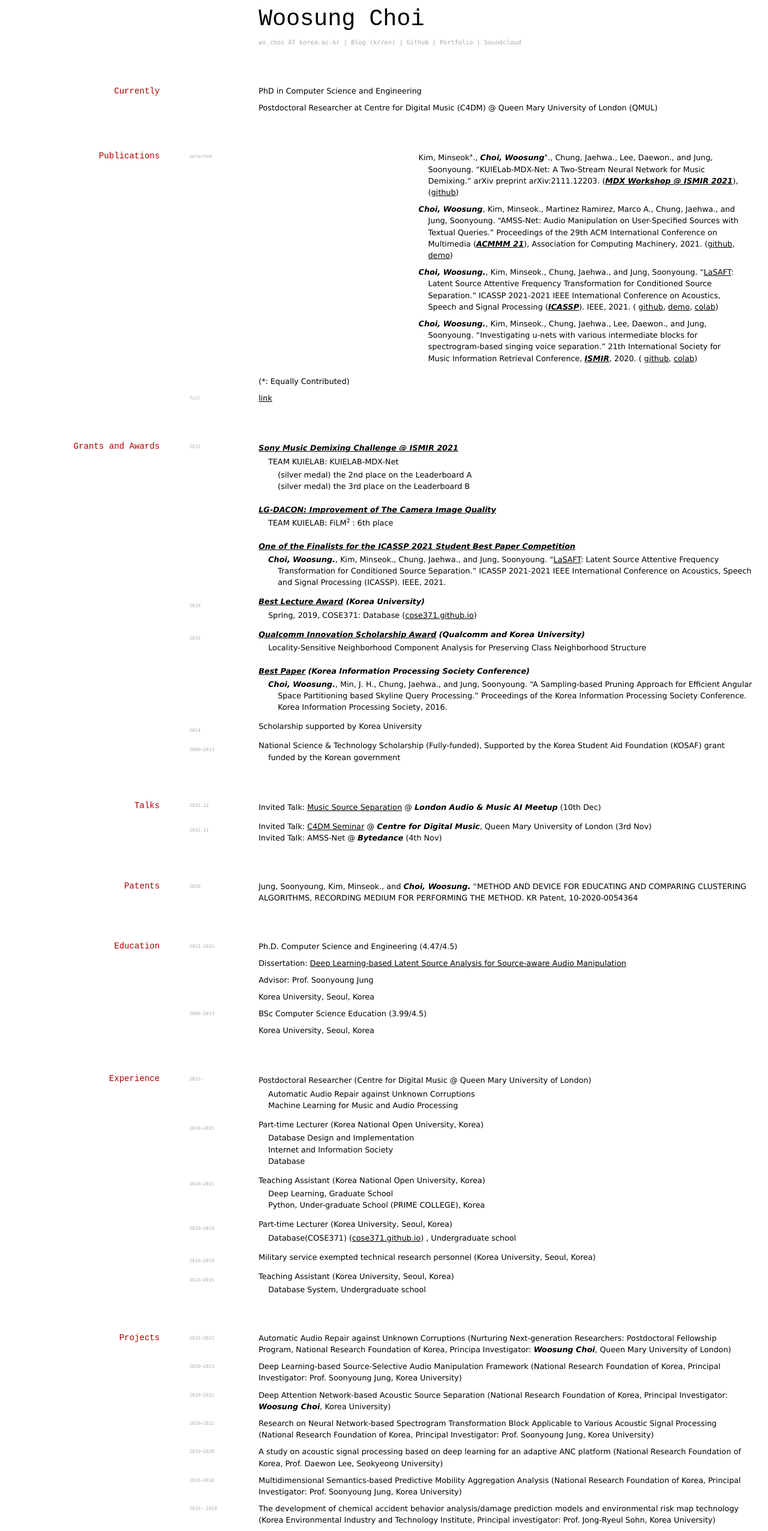
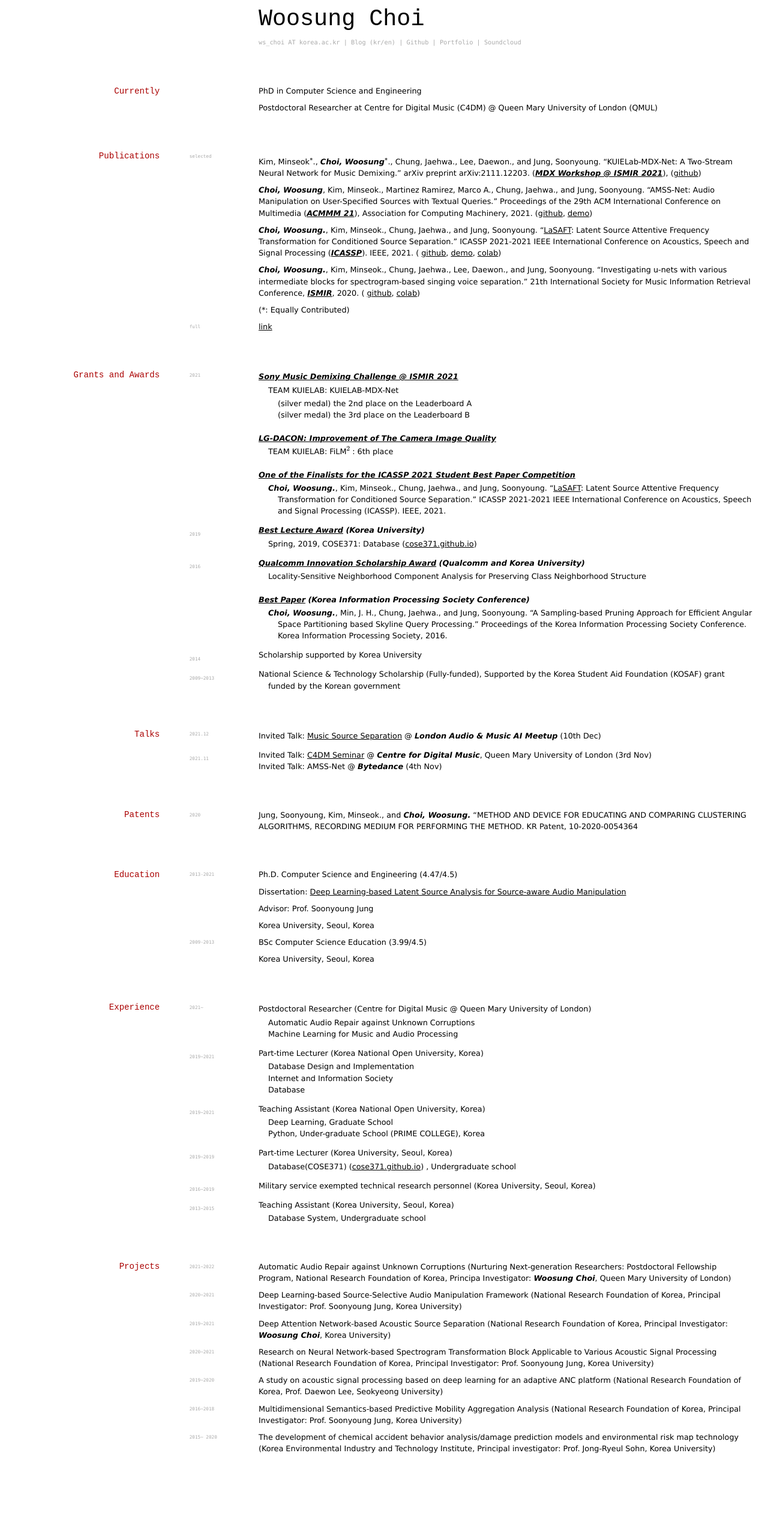
Before and after one commit to ws-choi/cv, a Jekyll site: the page built from index.md, in a window 1280 px wide. Shown: the whole page at 60% size. Built offline with Jekyll 4.4.1, drawn with Linux system fonts in a browser that asks for light colours; formulas are drawn with MathJax 3; after the commit the page ends 2433 px from its top, so only the background shows below that.

```diff
--- a/index.md
+++ b/index.md
@@ -23,13 +23,17 @@ Postdoctoral Researcher at Centre for Digital Music (C4DM) @ Queen Mary Universi
 
 `selected`
 
-- Kim, Minseok${}^{∗}$., ***Choi, Woosung***${}^{∗}$., Chung, Jaehwa., Lee, Daewon., and Jung, Soonyoung. "KUIELab-MDX-Net: A Two-Stream Neural Network for Music Demixing." arXiv preprint arXiv:2111.12203. (***[MDX Workshop @ ISMIR 2021](https://mdx-workshop.github.io/)***), ([github](https://github.com/kuielab/mdx-net))
+Kim, Minseok${}^{∗}$., ***Choi, Woosung***${}^{∗}$., Chung, Jaehwa., Lee, Daewon., and Jung, Soonyoung. "KUIELab-MDX-Net: A Two-Stream Neural Network for Music Demixing." arXiv preprint arXiv:2111.12203. (***[MDX Workshop @ ISMIR 2021](https://mdx-workshop.github.io/)***), ([github](https://github.com/kuielab/mdx-net))
 
-- ***Choi, Woosung***, Kim, Minseok., Martinez Ramirez, Marco A., Chung, Jaehwa., and Jung, Soonyoung. "AMSS-Net: Audio Manipulation on User-Specified Sources with Textual Queries." Proceedings of the 29th ACM International Conference on Multimedia (***[ACMMM 21](https://dl.acm.org/doi/10.1145/3474085.3475323)***), Association for Computing Machinery, 2021. ([github](https://github.com/kuielab/AMSS-Net), [demo](https://kuielab.github.io/AMSS-Net/))
 
-- ***Choi, Woosung.***, Kim, Minseok., Chung, Jaehwa., and Jung, Soonyoung. "[LaSAFT](https://paperswithcode.com/paper/lasaft-latent-source-attentive-frequency): Latent Source Attentive Frequency Transformation for Conditioned Source Separation." ICASSP 2021-2021 IEEE International Conference on Acoustics, Speech and Signal Processing (***[ICASSP](https://2021.ieeeicassp.org/)***). IEEE, 2021. ( [github](https://github.com/ws-choi/Conditioned-Source-Separation-LaSAFT), [demo](http://lasaft.github.io/), [colab](https://colab.research.google.com/github/ws-choi/Conditioned-Source-Separation-LaSAFT/blob/main/colab_demo/LaSAFT_with_GPoCM_Stella_Jang_Example.ipynb))
+***Choi, Woosung***, Kim, Minseok., Martinez Ramirez, Marco A., Chung, Jaehwa., and Jung, Soonyoung. "AMSS-Net: Audio Manipulation on User-Specified Sources with Textual Queries." Proceedings of the 29th ACM International Conference on Multimedia (***[ACMMM 21](https://dl.acm.org/doi/10.1145/3474085.3475323)***), Association for Computing Machinery, 2021. ([github](https://github.com/kuielab/AMSS-Net), [demo](https://kuielab.github.io/AMSS-Net/))
 
-- ***Choi, Woosung.***, Kim, Minseok., Chung, Jaehwa., Lee, Daewon., and Jung, Soonyoung. "Investigating u-nets with various intermediate blocks for spectrogram-based singing voice separation." 21th International Society for Music Information Retrieval Conference, ***[ISMIR](https://program.ismir2020.net/poster_2-04.html)***, 2020. ( [github](https://github.com/ws-choi/ISMIR2020_U_Nets_SVS), [colab](https://colab.research.google.com/github/ws-choi/ISMIR2020_U_Nets_SVS/blob/master/colab_demo/TFC_TDF_Net_Large.ipynb))
+
+***Choi, Woosung.***, Kim, Minseok., Chung, Jaehwa., and Jung, Soonyoung. "[LaSAFT](https://paperswithcode.com/paper/lasaft-latent-source-attentive-frequency): Latent Source Attentive Frequency Transformation for Conditioned Source Separation." ICASSP 2021-2021 IEEE International Conference on Acoustics, Speech and Signal Processing (***[ICASSP](https://2021.ieeeicassp.org/)***). IEEE, 2021. ( [github](https://github.com/ws-choi/Conditioned-Source-Separation-LaSAFT), [demo](http://lasaft.github.io/), [colab](https://colab.research.google.com/github/ws-choi/Conditioned-Source-Separation-LaSAFT/blob/main/colab_demo/LaSAFT_with_GPoCM_Stella_Jang_Example.ipynb))
+
+
+***Choi, Woosung.***, Kim, Minseok., Chung, Jaehwa., Lee, Daewon., and Jung, Soonyoung. "Investigating u-nets with various intermediate blocks for spectrogram-based singing voice separation." 21th International Society for Music Information Retrieval Conference, ***[ISMIR](https://program.ismir2020.net/poster_2-04.html)***, 2020. ( [github](https://github.com/ws-choi/ISMIR2020_U_Nets_SVS), [colab](https://colab.research.google.com/github/ws-choi/ISMIR2020_U_Nets_SVS/blob/master/colab_demo/TFC_TDF_Net_Large.ipynb))
+
 
 (*: Equally Contributed)
 
```
